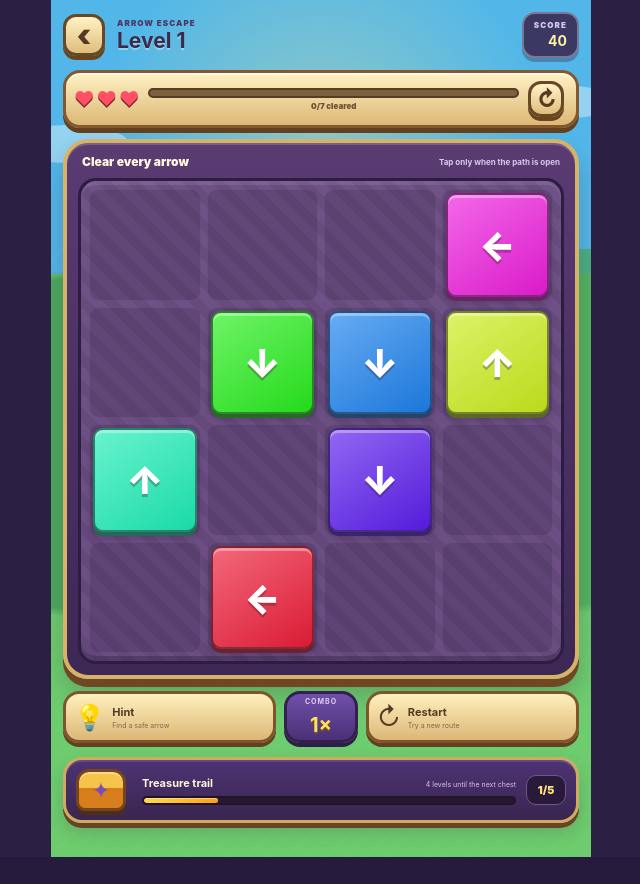
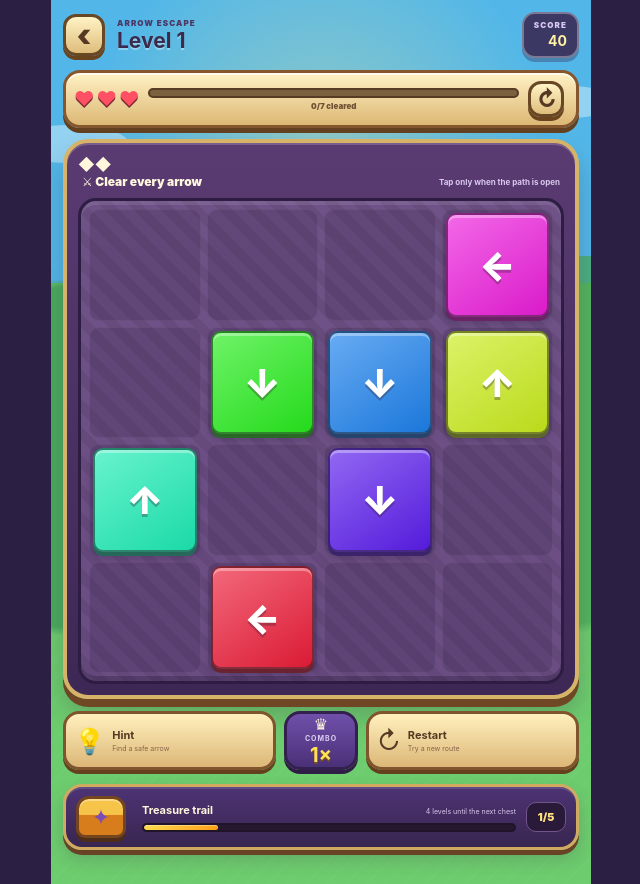
Before and after one commit to techzoneadapter-droid/MiniZap, a React (Vite) app: page / in a window 1280 px wide. Both pictures are taken after a click on the button 640 px from the left and 667 px from the top of the page. Shown: the whole page, without its empty margins (319-959 px from the left). Before the commit the page ends 857 px from the top, so only its background shows below. Built offline with nearby package versions, Linux system fonts and the light colour scheme.

Commit message:
feat(ui): add fantasy arena scenery to Arrow Escape

```diff
--- a/src/games/arrow/ArrowEscape.tsx
+++ b/src/games/arrow/ArrowEscape.tsx
@@ -204,6 +204,11 @@ export function ArrowEscape({ onBack, onEarnCoins }: ArrowEscapeProps) {
     <main className="arrow-game">
       <div className="arrow-sky-orb orb-a" />
       <div className="arrow-sky-orb orb-b" />
+      <div className="arrow-ambient" aria-hidden="true">
+        {Array.from({ length: 8 }, (_, index) => <i key={index} className={`ambient-${index + 1}`} />)}
+      </div>
+      <div className="arrow-hills hill-a" aria-hidden="true" />
+      <div className="arrow-hills hill-b" aria-hidden="true" />
 
       <header className="arrow-header">
         <button className="arrow-back" onClick={onBack}>‹</button>
@@ -226,7 +231,9 @@ export function ArrowEscape({ onBack, onEarnCoins }: ArrowEscapeProps) {
       </section>
 
       <section className="arrow-board-wrap">
-        <div className="board-banner"><span>Clear every arrow</span><b>Tap only when the path is open</b></div>
+        <span className="arena-gem gem-left">◆</span>
+        <span className="arena-gem gem-right">◆</span>
+        <div className="board-banner"><span><i>⚔</i> Clear every arrow</span><b>Tap only when the path is open</b></div>
         <div className="arrow-board-stage">
           <div
             className="arrow-board"
@@ -249,7 +256,7 @@ export function ArrowEscape({ onBack, onEarnCoins }: ArrowEscapeProps) {
 
       <section className="arrow-tools">
         <button onClick={showHint}><span>💡</span><div><b>Hint</b><small>Find a safe arrow</small></div></button>
-        <div className={`arrow-tip ${combo >= 3 ? 'hot' : ''}`}><b>COMBO</b><strong>{Math.max(1, combo)}×</strong></div>
+        <div className={`arrow-tip ${combo >= 3 ? 'hot' : ''}`}><span className="combo-crown">♛</span><b>COMBO</b><strong>{Math.max(1, combo)}×</strong></div>
         <button onClick={() => resetLevel()}><span>↻</span><div><b>Restart</b><small>Try a new route</small></div></button>
       </section>
 
```
